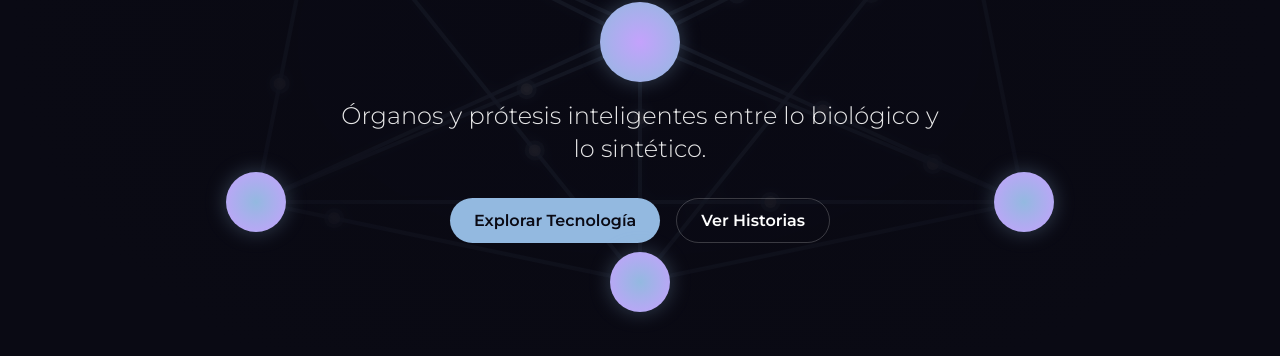
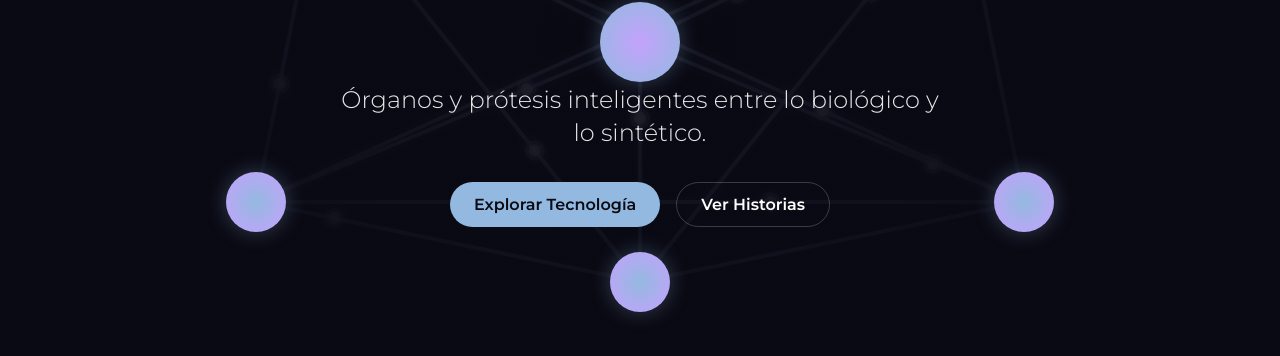
Before and after one commit to httpsalejandro/MEDUSYS, a plain HTML site: page index.html in a window 1280 px wide. Shown: the part 358-714 px from the top of the page. Drawn offline with nearby package versions, Linux system fonts and the light colour scheme.

Commit message:
de 7 a 6

```diff
--- a/styles.css
+++ b/styles.css
@@ -460,7 +460,7 @@ body {
   line-height: 1.4;
   position: relative;
 
-  margin-top: 7rem; /* Espacio entre título y subtítulo */
+  margin-top: 6rem; /* Espacio entre título y subtítulo */
 }
 
 .hero-actions {
```
